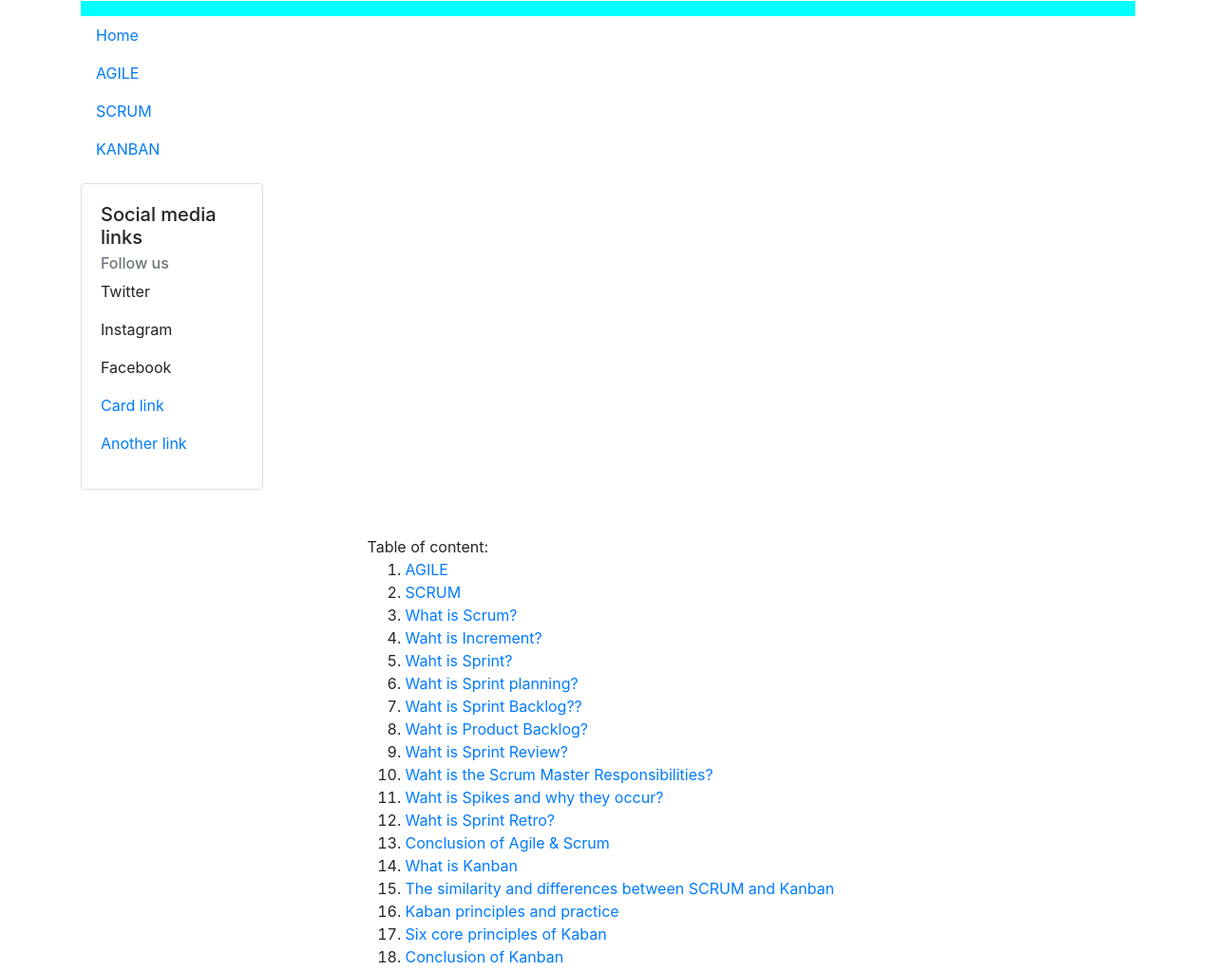
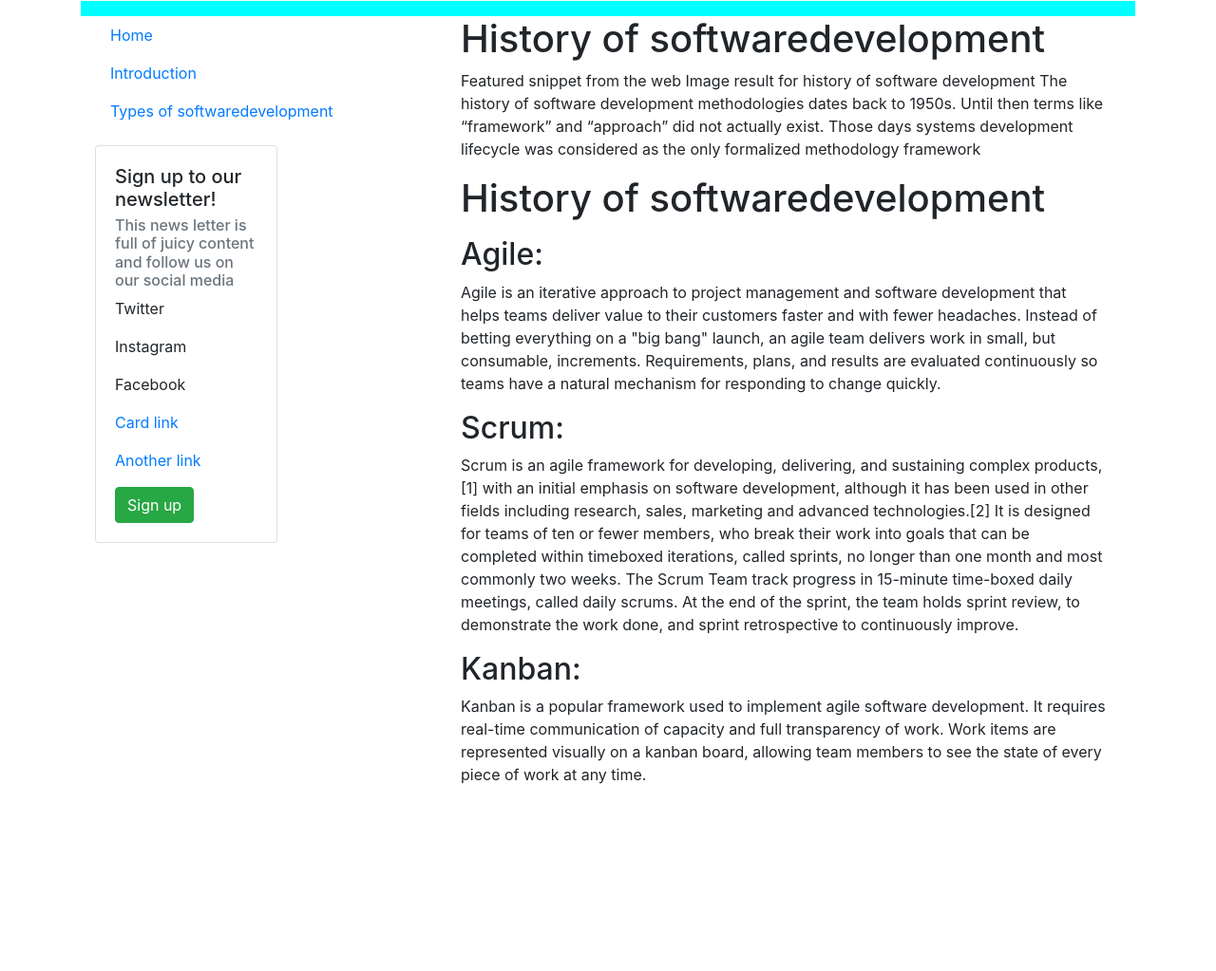
Before and after one commit to tasbiapretty/FinalWebsite, a plain HTML site: page index.html in a window 1280 px wide. Shown: the part 320-1343 px from the top of the page at 95% size. After the commit the page ends 1164 px from the top, so only its background shows below. Drawn offline with nearby package versions, Linux system fonts and the light colour scheme.

Commit message:
new change

```diff
--- a/index.html
+++ b/index.html
@@ -46,58 +46,46 @@
                   </form>
                 </div>
               </nav>
+
   <nav class="navbar navbar-light" style="background-color:aqua">
                 <!-- Navbar content -->
   </nav>
+  <div id="grid" class="container">
+    <div class="row">
+          <div class="col-md-4">
                 <nav class="nav flex-column">
+                    <a class="nav-link active" href="index.html">Home</a>
+                    <a class="nav-link" href="index.html">Introduction</a>
+                    <a class="nav-link" href="index.html">Types of softwaredevelopment</a>
 
-                <a class="nav-link active" href="index.html">Home</a>
-                <a class="nav-link" href="index1.html">AGILE</a>
-                <a class="nav-link" href="index2.html">SCRUM</a>
-                <a class="nav-link" href="index3.html">KANBAN</a>
                 </nav>
-
               <div class="card mt-3" style="width: 12rem;">
                       <div class="card-body">
-                  <h5 class="card-title">Social media links</h5>
-                  <h6 class="card-subtitle mb-2 text-muted">Follow us</h6>
+                      <h5 class="card-title">Sign up to our newsletter!</h5>
+                      <h6 class="card-subtitle mb-2 text-muted">This news letter is full of juicy content and follow us on our social media</h6>
                       <p class="card-text">Twitter</p>
                       <p class="card-text">Instagram</p>
                       <p class="card-text">Facebook</p>
                       <p><a href="#" class="card-link">Card link</a></p>
                       <p><a href="#" class="card-link">Another link</a></p>
+                      <button type="button" class="btn btn-success">Sign up</button>
                       </div>
               </div>
           </div>
-          <div class="container mt-5 px-5">
-            <div class="row">
-              <div class="col-md-3">
+          <div class="col-md-8">
+                <div class="container">
+                <h1> History of softwaredevelopment</h1>
+                  <p>Featured snippet from the web
+                    Image result for history of software development
+                    The history of software development methodologies dates back to 1950s. Until then terms like “framework” and “approach” did not actually exist. Those days systems development lifecycle was considered as the only formalized methodology framework</p>
+
+                  <p><h1> History of softwaredevelopment</h1></p>
+                  <p><h2>Agile:</h2> Agile is an iterative approach to project management and software development that helps teams deliver value to their customers faster and with fewer headaches. Instead of betting everything on a "big bang" launch, an agile team delivers work in small, but consumable, increments. Requirements, plans, and results are evaluated continuously so teams have a natural mechanism for responding to change quickly.</p>
+                  <p><h2>Scrum:</h2> Scrum is an agile framework for developing, delivering, and sustaining complex products,[1] with an initial emphasis on software development, although it has been used in other fields including research, sales, marketing and advanced technologies.[2] It is designed for teams of ten or fewer members, who break their work into goals that can be completed within timeboxed iterations, called sprints, no longer than one month and most commonly two weeks. The Scrum Team track progress in 15-minute time-boxed daily meetings, called daily scrums. At the end of the sprint, the team holds sprint review, to demonstrate the work done, and sprint retrospective to continuously improve.</p>
+                  <p><h2>Kanban:</h2>Kanban is a popular framework used to implement agile software development. It requires real-time communication of capacity and full transparency of work. Work items are represented visually on a kanban board, allowing team members to see the state of every piece of work at any time. </p>
+
                 </div>
-              <div class="col">
-                Table of content:
-                <ol>
-                        <li><a href="#agile">AGILE</a></li>
-                        <li><a href="#scrum">SCRUM</a></li>
-                        <li><a href="#what">What is Scrum?</a></li>
-                        <li><a href="#Increment">Waht is Increment?</a></li>
-                        <li><a href="#sprint">Waht is Sprint?</a></li>
-                        <li><a href="#planning">Waht is Sprint planning?</a></li>
-                        <li><a href="#backlog">Waht is Sprint Backlog??</a></li>
-                        <li><a href="#product">Waht is Product Backlog?</a></li>
-                        <li><a href="#review">Waht is Sprint Review?</a></li>
-                        <li><a href="#master">Waht is the Scrum Master Responsibilities?</a></li>
-                        <li><a href="#spike">Waht is Spikes and why they occur?</a></li>
-                        <li><a href="#retro">Waht is Sprint Retro?</a></li>
-                        <li><a href="#conclusion">Conclusion of Agile & Scrum</a></li>
-                        <li><a href="#kanban">What is Kanban</a></li>
-                        <li><a href="#sim">The similarity and differences between SCRUM and Kanban</a></li>
-                        <li><a href="#kpp">Kaban principles and practice</a></li>
-                        <li><a href="#sixcore">Six core principles of Kaban</a></li>
-                        <li><a href="#concknban">Conclusion of Kanban</a></li>
-
-                </ol>
-                <img src="https://www.visual-paradigm.com/servlet/editor-content/scrum/what-are-scrum-ceremonies/sites/7/2018/11/the-agile-scrum-framework.png"/>
-
+          </div>
    </div>
   </div>
 
```
Lines whose indentation alone changed are shown as unchanged.
